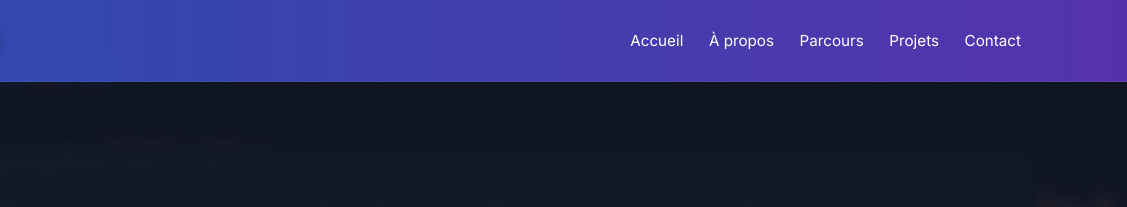
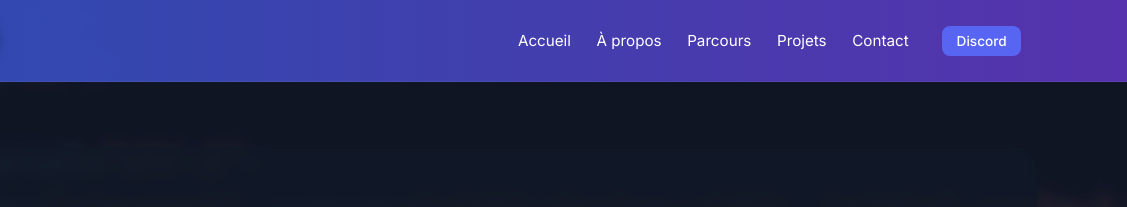
Before and after one commit to Thedevstack-ctrl/site-perso, a plain HTML site: page projets.html in a window 1280 px wide. Shown: the top 207 px of the page, 153-1280 px from the left. Drawn offline with Linux system fonts and the light colour scheme.

Commit message:
Update projets.html

```diff
--- a/projets.html
+++ b/projets.html
@@ -23,6 +23,8 @@
       <a href="parcours.html">Parcours</a>
       <a href="projets.html">Projets</a>
       <a href="contact.html">Contact</a>
+      <a href="https://discord.gg/6b6PHXZA" class="discord-btn" target="_blank">
+                 Discord </a>
     </nav>
   </div>
 </header>
```
